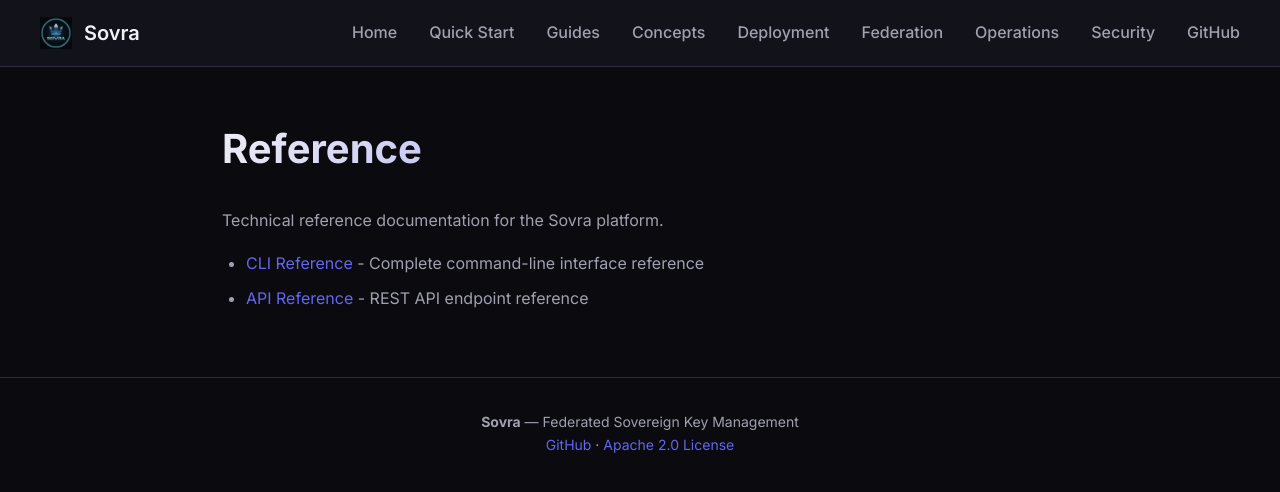
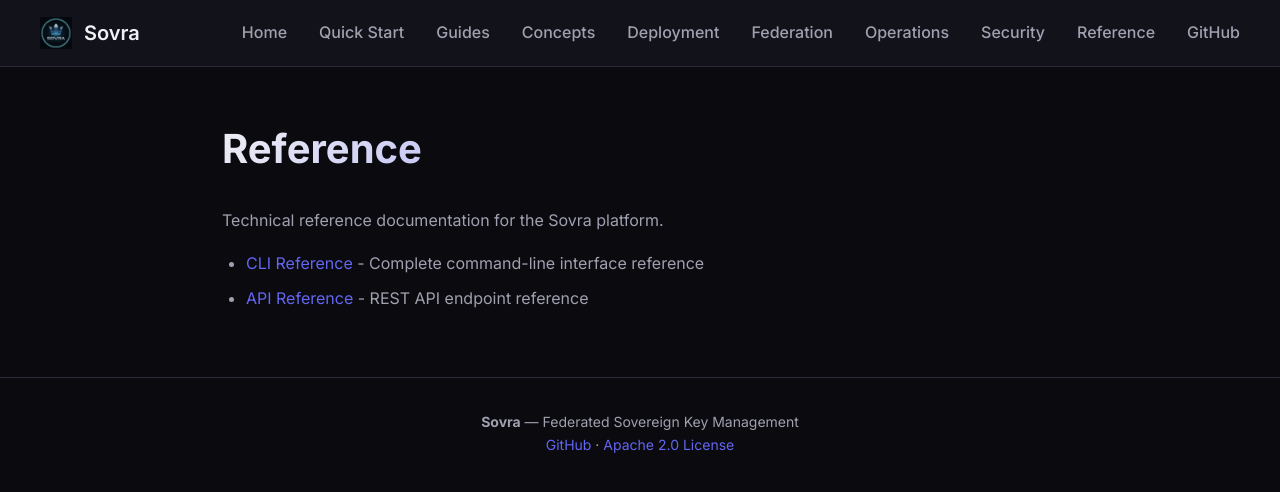
Before and after one commit to witlox/sovra, a Jekyll site: the page built from docs/reference/index.md, in a window 1280 px wide. Shown: the top 492 px of the page. Built offline with Jekyll 4.4.1, drawn with Linux system fonts in a browser that asks for light colours.

Commit message:
updated docs layout

```diff
--- a/docs/_layouts/default.html
+++ b/docs/_layouts/default.html
@@ -235,6 +235,7 @@
                     <li><a href="{{ '/federation/' | relative_url }}">Federation</a></li>
                     <li><a href="{{ '/operations/' | relative_url }}">Operations</a></li>
                     <li><a href="{{ '/security/' | relative_url }}">Security</a></li>
+                    <li><a href="{{ '/reference/' | relative_url }}">Reference</a></li>
                     <li><a href="https://github.com/witlox/sovra">GitHub</a></li>
                 </ul>
             </nav>
```
